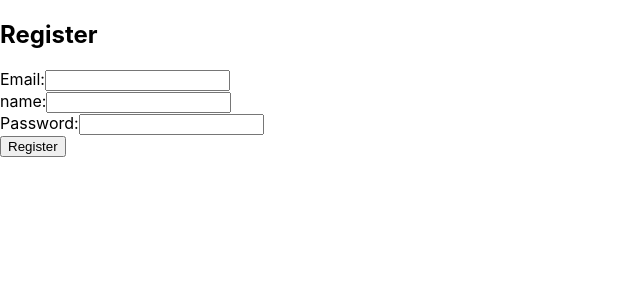
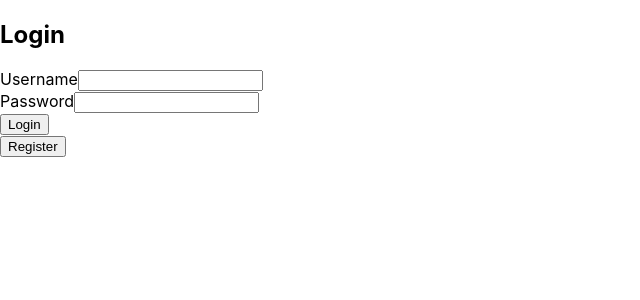
Before and after one commit to devpatel008/HealthTech-Main, a React (Create React App) app in the folder web-app/: page / in a window 1280 px wide. Shown: the top 300 px of the page, without its empty margins (0-640 px from the left). Built offline with nearby package versions, Linux system fonts and the light colour scheme.

Commit message:
proper_login_register_navigation

```diff
--- a/web-app/src/App.js
+++ b/web-app/src/App.js
@@ -11,8 +11,8 @@ import LoginForm from './pages/login';
 const App = () => {
   return (
     <Routes>
-      <Route path='/' element={<RegisterForm />} />
-      <Route path='/login' element={<LoginForm />} />
+      <Route path='/' element={<LoginForm />} />
+      <Route path='/register' element={<RegisterForm />} />
       {/* <Route path='/books/create' element={<CreateBook />} />
       <Route path='/books/details/:id' element={<ShowBook />} />
       <Route path='/books/edit/:id' element={<EditBook />} />
--- a/web-app/src/pages/login.js
+++ b/web-app/src/pages/login.js
@@ -1,8 +1,9 @@
 // src/components/LoginForm.js
 
 import React, { useState } from 'react';
-
+import { useNavigate } from 'react-router-dom';
 const LoginForm = () => {
+    const navigate = useNavigate();
     const [name, setName] = useState('');
     const [password, setPassword] = useState('');
     const [error, setError] = useState('');
@@ -34,12 +35,19 @@ const LoginForm = () => {
     };
 
     return (
-        <div>
+        <>
+        <html>
+<body>
+        <div class="background">
+        <div class="shape"></div>
+        <div class="shape"></div>
+    </div>
+    <div>
             <h2>Login</h2>
             {error && <p>{error}</p>}
             <form onSubmit={handleSubmit}>
                 <div>
-                    <label>Username:</label>
+                <label for="username">Username</label>
                     <input
                         type="text"
                         value={name}
@@ -47,7 +55,7 @@ const LoginForm = () => {
                     />
                 </div>
                 <div>
-                    <label>Password:</label>
+                <label for="password">Password</label>
                     <input
                         type="password"
                         value={password}
@@ -57,6 +65,13 @@ const LoginForm = () => {
                 <button type="submit">Login</button>
             </form>
         </div>
+        <div>
+    <button onClick={() => navigate('/register')}>Register</button>
+</div>
+</body>
+</html>
+        </>
+
     );
 };
 
--- a/web-app/src/pages/register.js
+++ b/web-app/src/pages/register.js
@@ -35,7 +35,7 @@ const RegisterForm = () => {
             // Redirect or perform other actions upon successful registration
             console.log('Registration successful');
 
-            navigate('/login');
+            navigate('/');
         } catch (error) {
             setError(error.message);
         }
```
